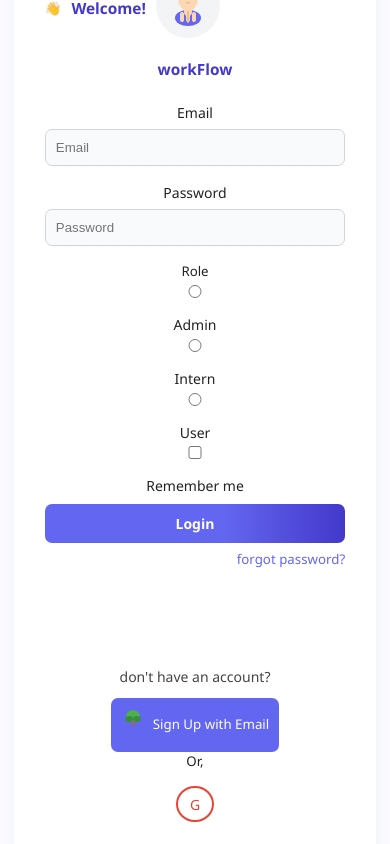
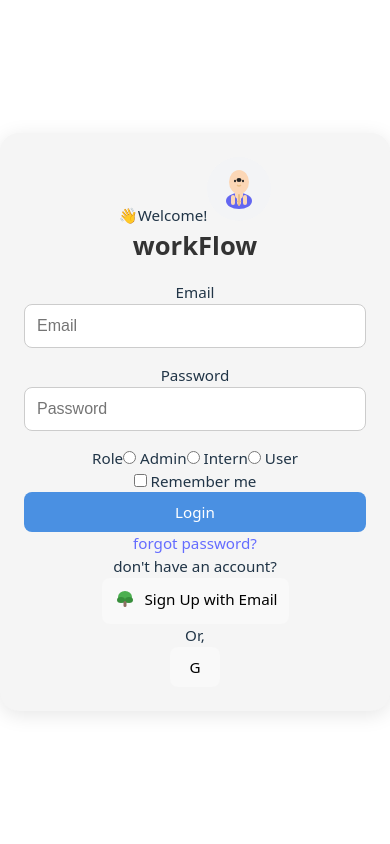
Before and after one commit to Djclash557/employee-data, a React (Vite) app in the folder employee data/: page / in a window 390 px wide. Built offline with nearby package versions, Linux system fonts and the light colour scheme.

Commit message:
Update Login.css

```diff
--- a/employee data/src/Login.css
+++ b/employee data/src/Login.css
@@ -1,315 +1,143 @@
-/* === Base Reset === */
+/* ========== Base Reset ========== */
 * {
-    margin: 0;
-    padding: 0;
-    box-sizing: border-box;
+  box-sizing: border-box;
+  margin: 0;
+  padding: 0;
 }
 
-html {
-    font-size: 16px;
-    scroll-behavior: smooth;
+/* ========== Layout ========== */
+.login-bg {
+  background: #fff !important;
+  min-height: 100vh;
+  min-width: 100vw;
+  overflow-y: auto !important;
+  display: flex;
+  justify-content: center;
+  align-items: center;
+  padding: 2rem;
+  flex-direction: column;
 }
 
-body {
-    font-family: 'Segoe UI', sans-serif;
-    background-color: #fff;
-    color: #222;
-    overflow-x: hidden;
+/* ========== Card ========== */
+.login-card {
+  background: #f5f5f5;
+  padding: 2.5rem;
+  border-radius: 1.2rem;
+  box-shadow: 0 4px 20px rgba(0, 0, 0, 0.1);
+  max-width: 450px;
+  width: 100%;
+  text-align: center;
 }
 
-/* === Main Container === */
-.login-bg {
-    min-height: 100vh;
-    display: flex;
-    flex-direction: column;
+/* ========== Logos ========== */
+.welcome-logo {
+  width: 120px;
+  height: auto;
+  margin-bottom: 20px;
 }
 
-/* === Main Layout === */
-.login-main {
-    display: flex;
-    align-items: center;
-    justify-content: center;
-    padding: 4vw;
-    min-height: 100vh;
+.google-logo {
+  width: 40px;
+  height: 40px;
+  margin-top: 20px;
+  cursor: pointer;
+  transition: transform 0.3s ease;
 }
 
-/* === Card === */
-.login-card {
-    display: flex;
-    flex-wrap: wrap;
-    background: #fff;
-    border-radius: 18px;
-    box-shadow: 0 8px 32px rgba(60, 80, 200, 0.1);
-    width: 100%;
-    max-width: 1200px;
-    animation: fadeInUp 0.8s ease both;
-    position: relative;
-    overflow: hidden;
+.google-logo:hover {
+  transform: scale(1.1);
 }
 
-/* === Left & Right Panel === */
-.login-left,
-.login-right {
-    flex: 1 1 300px;
-    padding: 2rem;
-    display: flex;
-    flex-direction: column;
-    justify-content: center;
+/* ========== Typography ========== */
+.login-logo {
+  font-size: 2rem;
+  font-weight: bold;
+  margin-bottom: 1rem;
+  color: #333;
 }
 
-/* === Welcome & Logo === */
-.login-logo {
-    font-size: 1.5rem;
-    font-weight: bold;
-    margin-bottom: 1.5rem;
-    color: #4338ca;
-    text-align: left;
+.login-subtitle {
+  font-size: 1rem;
+  color: #666;
+  margin-bottom: 2rem;
 }
 
-.welcome-header {
-    display: flex;
-    align-items: center;
-    gap: 10px;
-    margin-bottom: 1rem;
+/* ========== Form ========== */
+.login-form input[type="email"],
+.login-form input[type="password"] {
+  width: 100%;
+  padding: 12px;
+  margin-bottom: 1rem;
+  border: 1px solid #ccc;
+  border-radius: 8px;
+  font-size: 1rem;
 }
 
-.welcome-text {
-    font-size: 1.4rem;
-    font-weight: 600;
-    color: #4338ca;
+.login-form button {
+  width: 100%;
+  padding: 12px;
+  background: #4a90e2;
+  color: #fff;
+  font-size: 1rem;
+  border: none;
+  border-radius: 8px;
+  cursor: pointer;
+  transition: background 0.3s ease;
 }
 
-/* === Form === */
-.login-form {
-    display: flex;
-    flex-direction: column;
+.login-form button:hover {
+  background: #357bd8;
 }
 
-.login-form label {
-    font-size: 1rem;
-    margin-bottom: 6px;
-    color: #222;
-    font-weight: 500;
+/* ========== Role Selection ========== */
+.role-selection {
+  display: flex;
+  gap: 1rem;
+  justify-content: center;
+  margin: 1rem 0;
+  flex-wrap: wrap;
 }
 
-.login-form input {
-    width: 100%;
-    padding: 12px;
-    font-size: 1rem;
-    margin-bottom: 16px;
-    border: 1.5px solid #d1d5db;
-    border-radius: 7px;
-    background: #f8fafc;
-    transition: 0.2s ease;
+.role-selection label {
+  display: flex;
+  align-items: center;
+  gap: 0.4rem;
+  font-size: 1rem;
+  color: #444;
 }
 
-.login-form input:focus {
-    border-color: #6366f1;
-    outline: none;
-    box-shadow: 0 0 0 2px #6366f133;
+/* ========== Media Queries ========== */
+@media (max-width: 768px) {
+  .login-card {
+    padding: 2rem;
+  }
+
+  .login-form input,
+  .login-form button {
+    font-size: 0.95rem;
+    padding: 10px;
+  }
 }
 
-.login-btn {
-    width: 100%;
-    padding: 12px;
-    background: linear-gradient(90deg, #6366f1 60%, #4338ca 100%);
-    color: #fff;
-    font-size: 1.05rem;
-    font-weight: 600;
-    border: none;
-    border-radius: 7px;
-    cursor: pointer;
-    transition: background 0.3s ease, transform 0.2s;
-    margin-top: 0.5rem;
+@media (max-width: 500px) {
+  .login-card {
+    padding: 1.5rem;
+  }
+
+  .welcome-logo {
+    width: 80px;
+  }
+
+  .google-logo {
+    width: 32px;
+  }
+
+  .login-logo {
+    font-size: 1.6rem;
+  }
+
+  .role-selection {
+    flex-direction: column;
+    align-items: center;
+  }
 }
-
-.login-btn:hover {
-    background: linear-gradient(90deg, #4338ca 60%, #6366f1 100%);
-    transform: scale(1.03);
-}
-
-.login-forgot {
-    margin-top: 0.5rem;
-    font-size: 0.95rem;
-    text-align: right;
-    color: #6366f1;
-    text-decoration: none;
-}
-
-.login-forgot:hover {
-    color: #4338ca;
-    text-decoration: underline;
-}
-
-/* === Sign Up Section === */
-.signup-section {
-    margin-top: 1rem;
-    text-align: center;
-}
-
-.signup-section span {
-    display: block;
-    margin-bottom: 0.75rem;
-    font-size: 1rem;
-    color: #444;
-}
-
-.signup-btn {
-    padding: 10px 24px;
-    font-size: 1rem;
-    font-weight: 500;
-    color: #fff;
-    background-color: #6366f1;
-    border: none;
-    border-radius: 7px;
-    cursor: pointer;
-    transition: background 0.3s ease;
-}
-
-.signup-btn:hover {
-    background-color: #4338ca;
-}
-
-/* === Social Icons === */
-.signup-social {
-    display: flex;
-    justify-content: center;
-    gap: 16px;
-    margin-top: 1rem;
-}
-
-.social-btn {
-    width: 42px;
-    height: 42px;
-    border-radius: 50%;
-    font-size: 1.2rem;
-    display: flex;
-    align-items: center;
-    justify-content: center;
-    border: none;
-    background: #f3f4f6;
-    color: #6366f1;
-    cursor: pointer;
-    transition: transform 0.3s ease;
-}
-
-.social-btn.google {
-    color: #ea4335;
-    background: #fff;
-    border: 2px solid #ea4335;
-}
-
-.social-btn.facebook {
-    color: #1877f3;
-}
-
-.social-btn:hover {
-    transform: scale(1.1);
-    background-color: #e0e7ff;
-}
-
-/* === Divider (for desktop only) */
-.login-divider {
-    width: 1.5px;
-    background: linear-gradient(to bottom, #e0e7ff, #6366f1, #e0e7ff);
-    opacity: 0.2;
-}
-
-/* === Animations === */
-@keyframes fadeInUp {
-    from {
-        opacity: 0;
-        transform: translateY(40px);
-    }
-    to {
-        opacity: 1;
-        transform: translateY(0);
-    }
-}
-
-/* === Responsive Design === */
-
-/* Tablet and below */
-@media (max-width: 900px) {
-    .login-card {
-        flex-direction: column;
-        padding: 1rem;
-    }
-
-    .login-left,
-    .login-right {
-        width: 100%;
-        padding: 1.2rem;
-    }
-
-    .login-logo {
-        text-align: center;
-    }
-
-    .signup-social {
-        flex-wrap: wrap;
-        gap: 10px;
-    }
-}
-
-/* Mobile and below */
-@media (max-width: 600px) {
-    html {
-        font-size: 15px;
-    }
-
-    .login-main {
-        padding: 1rem;
-    }
-
-    .login-card {
-        border-radius: 12px;
-    }
-
-    .login-btn,
-    .signup-btn {
-        font-size: 1rem;
-        padding: 10px;
-    }
-
-    .login-form input {
-        padding: 10px;
-        font-size: 0.95rem;
-    }
-
-    .login-logo {
-        font-size: 1.2rem;
-    }
-
-    .social-btn {
-        width: 38px;
-        height: 38px;
-        font-size: 1rem;
-    }
-}
-
-/* Small phones */
-@media (max-width: 420px) {
-    html {
-        font-size: 14px;
-    }
-
-    .login-logo {
-        font-size: 1.1rem;
-    }
-
-    .welcome-text {
-        font-size: 1.1rem;
-    }
-
-    .login-btn,
-    .signup-btn {
-        padding: 10px;
-    }
-
-    .social-btn {
-        width: 36px;
-        height: 36px;
-        font-size: 1rem;
-    }
-}
```
